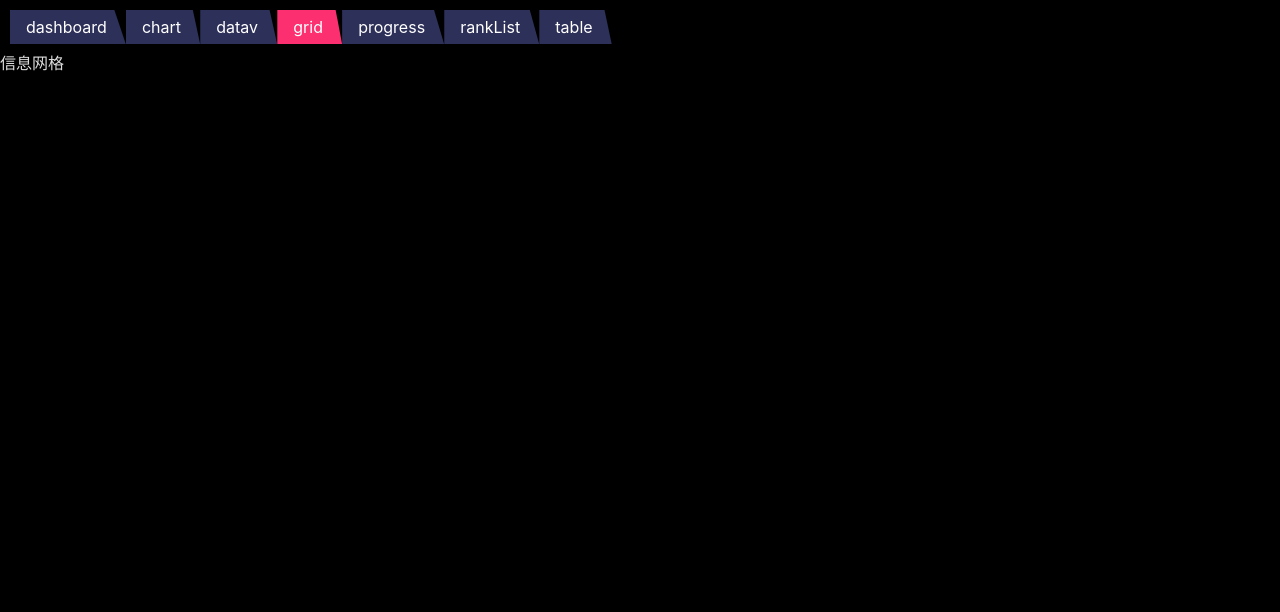
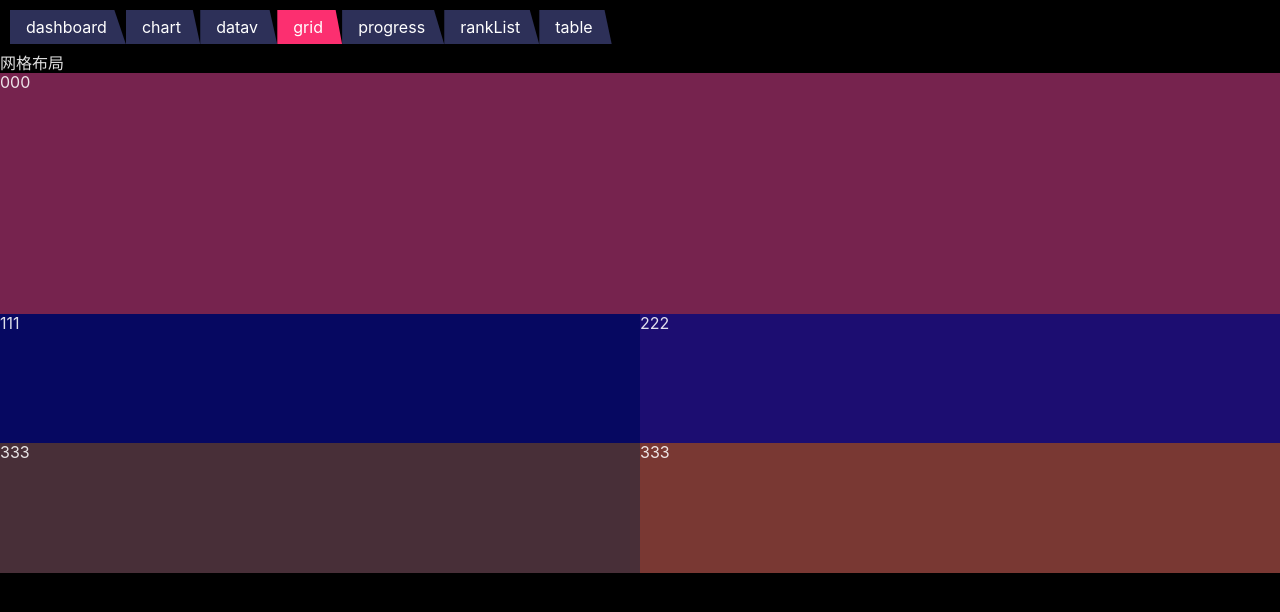
Before and after one commit to shiliangL/vue-datav3, a Vue app: page /viewAuto/grid in a window 1280 px wide. Shown: the top 612 px of the page. Built offline with nearby package versions, Linux system fonts and the light colour scheme.

Commit message:
2023年3月18日++

```diff
--- /dev/null
+++ b/src/datav/gridPanel/index.vue
@@ -0,0 +1,49 @@
+<script>
+import { h, defineComponent } from 'vue'
+
+export default defineComponent({
+  name: 'GridPanel',
+  props: {
+    column: {
+      type: [Number],
+      desc: '列数',
+      default: () => 2
+    },
+    gap: {
+      type: [Number],
+      desc: '间隔',
+      default: () => 0
+    },
+    gridStyle: {
+      type: Object,
+      desc: '组件属性对象',
+      default: () => ({})
+    }
+  },
+  setup (props, { slots }) {
+    return () => h('div', {
+      class: 'grid_panel',
+      style: {
+        '--dva_column_num': props.column,
+        '--dva_grid_gap': `${props.gap}px`,
+        ...props.gridStyle
+      }
+    }, [
+      // 识别标记插槽组件
+      slots.default ? slots.default() : null
+    ])
+  }
+})
+</script>
+
+<style scoped lang="scss">
+.grid_panel {
+  width: 100%;
+  height: 100%;
+  display: grid;
+  box-sizing: border-box;
+  grid-gap: var(--dva_grid_gap);
+  grid-template-columns: repeat(var(--dva_column_num), 1fr);
+  // grid-template-rows: repeat(var(--dva_column_num), 1fr);
+}
+</style>
--- a/src/datav/index.js
+++ b/src/datav/index.js
@@ -1,6 +1,7 @@
 // 引入自动引入modules中文件
 const files =
     import.meta.globEager('@/datav/*/index.vue')
+    // import.meta.globEager('@/datav/*/*.vue')
 
 const modules = []
 
--- a/src/viewAuto/grid/index.vue
+++ b/src/viewAuto/grid/index.vue
@@ -1,18 +1,42 @@
 <template>
   <div>
-    信息网格
+    网格布局
+
+    <div class="grid">
+      <gridPanel>
+        <!-- 'gridColumn': '1/3',  'gridRow': '1 / 2'} -->
+        <div :style="{background:list[0], 'gridColumn': '1/3',  'gridRow': '1 / 3'}"> 000 </div>
+        <div :style="{background:list[1]}"> 111 </div>
+        <div :style="{background:list[2]}"> 222 </div>
+        <div :style="{background:list[3]}"> 333 </div>
+        <div :style="{background:list[4]}"> 333 </div>
+      </gridPanel>
+    </div>
   </div>
 </template>
 
-<script lang="ts">
+<script>
+
+import { randomDarkRgbColor } from '@/chartOpt/index'
+// import gridPanel from '@/datav/gridPanel/index.vue'
 import { defineComponent } from 'vue'
 
 export default defineComponent({
+  components: {
+    // gridPanel
+  },
   setup () {
-    return {}
+    const list = new Array(10).fill(0).map(item => randomDarkRgbColor())
+    console.log(list, '=list=')
+    return {
+      list
+    }
   }
 })
 </script>
 
 <style scoped>
+.grid {
+  height: 500px;
+}
 </style>
```
